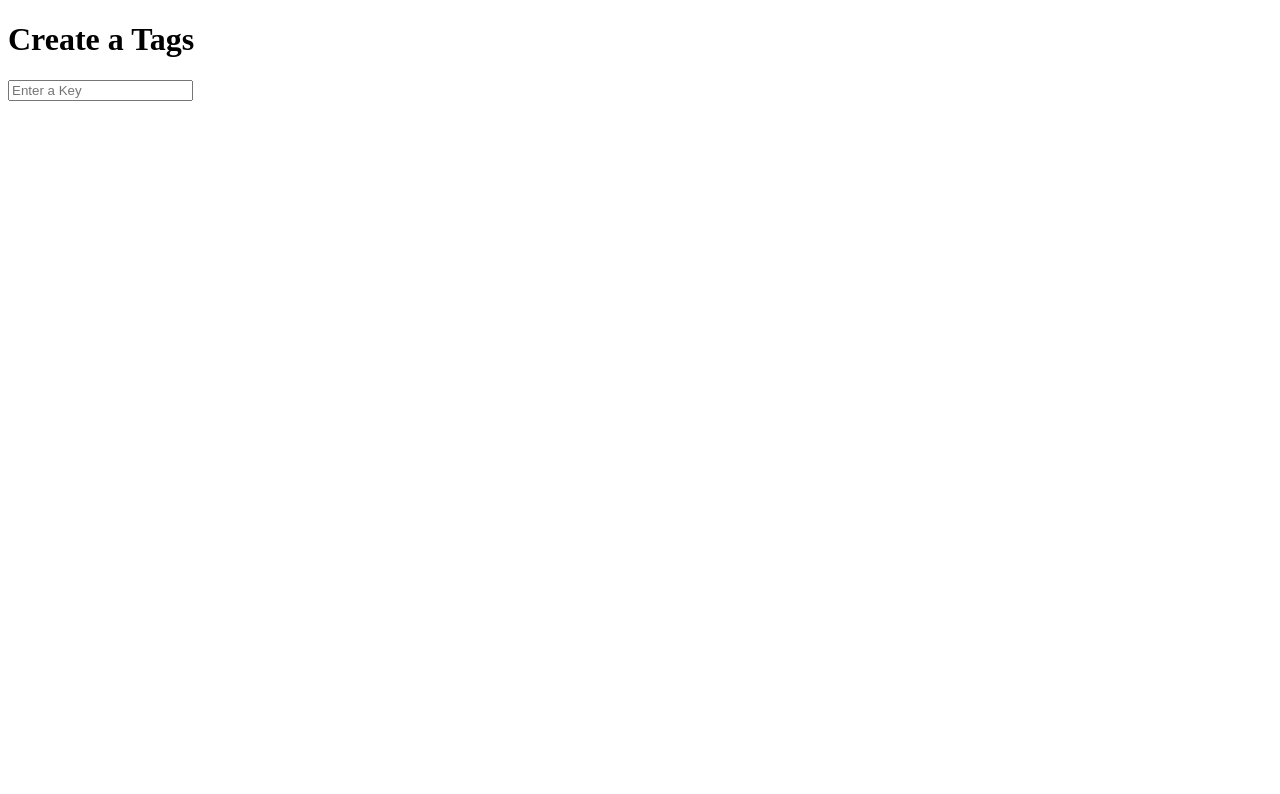
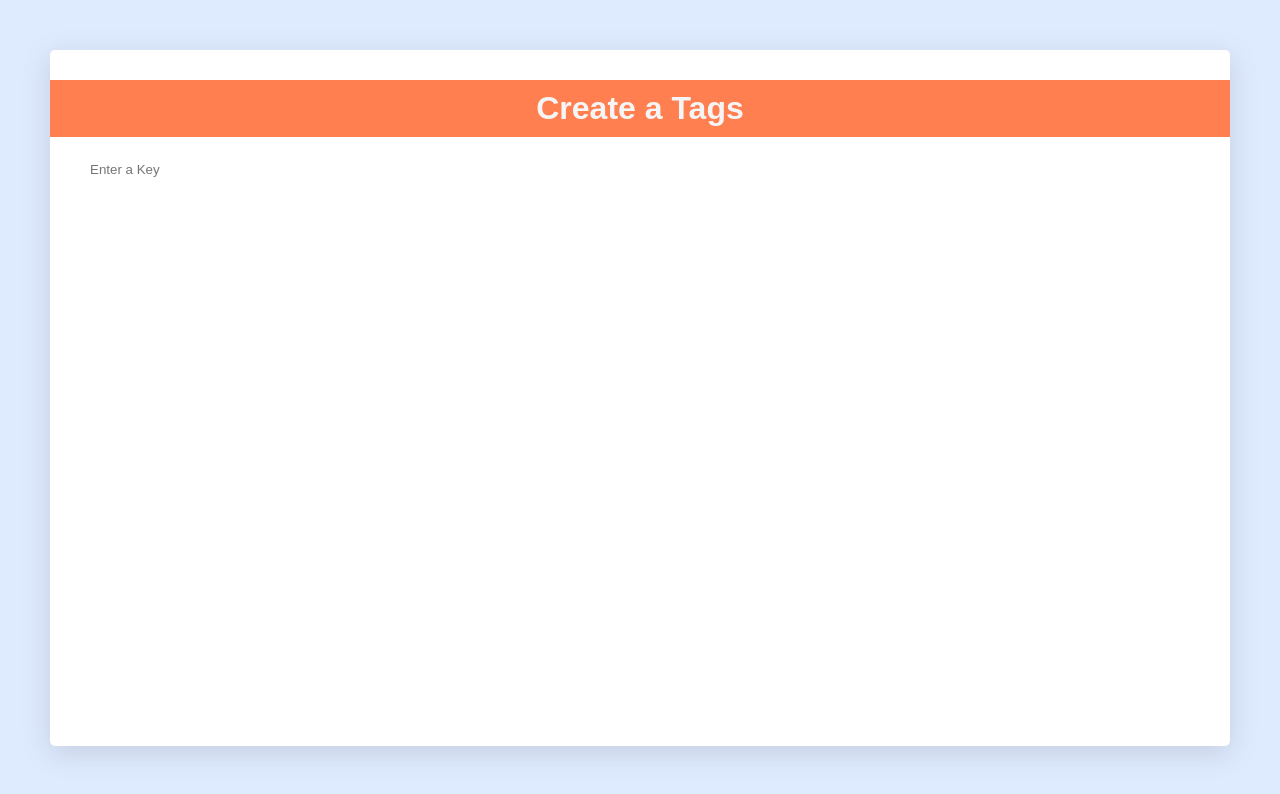
Before and after one commit to Moneer99/create-tags, a React (Create React App) app: page / in a window 1280 px wide. Shown: the top 794 px of the page. Built offline with nearby package versions, Linux system fonts and the light colour scheme; the HTML template or start-up script is replaced by a standard one.

Commit message:
add style

```diff
--- a/src/App.css
+++ b/src/App.css
@@ -1,38 +1,63 @@
-.App {
+* {
+  padding: 0;
+  margin: 0;
+  box-sizing: border-box;
+}
+body {
+  font-family: sans-serif;
+  background-color: #deeafe;
+  color: #000;
+  /*display: flex;
+  justify-content: center;
+  align-items: center;
+  flex-direction: column;*/
+  margin: 50px;
+}
+main {
+  background-color: #fff;
+  padding: 30px 0;
+  box-shadow: rgba(100, 100, 111, 0.2) 0px 7px 29px 0px;
+  border-radius: 5px;
+  height: 87vh;
+}
+.title {
+  padding: 10px;
+  background-color: coral;
   text-align: center;
+  color: whitesmoke;
 }
-
-.App-logo {
-  height: 40vmin;
-  pointer-events: none;
+section {
+  padding: 30px;
 }
-
-@media (prefers-reduced-motion: no-preference) {
-  .App-logo {
-    animation: App-logo-spin infinite 20s linear;
-  }
+input {
+  padding: 10px;
+  background-color: none;
+  border: none;
+  outline: none;
+  margin-top: -15px;
 }
-
-.App-header {
-  background-color: #282c34;
-  min-height: 100vh;
+.tag {
   display: flex;
-  flex-direction: column;
   align-items: center;
-  justify-content: center;
-  font-size: calc(10px + 2vmin);
+  width: auto;
+  flex-wrap: wrap;
+}
+.tag p {
+  background: #fff;
+  padding: 10px 20px;
+  border-radius: 50px;
+  box-shadow: rgba(0, 0, 0, 0.15) 1.95px 1.95px 2.6px;
+  margin-right: 20px;
+  margin-bottom: 20px;
+}
+.tag p i {
+  margin-left: 20px;
+  cursor: pointer;
   color: white;
+  background-color: crimson;
+  width: 20px;
+  height: 20px;
+  border-radius: 50%;
+  text-align: center;
+  line-height: 20px;
 }
-
-.App-link {
-  color: #61dafb;
-}
-
-@keyframes App-logo-spin {
-  from {
-    transform: rotate(0deg);
-  }
-  to {
-    transform: rotate(360deg);
-  }
-}
```
